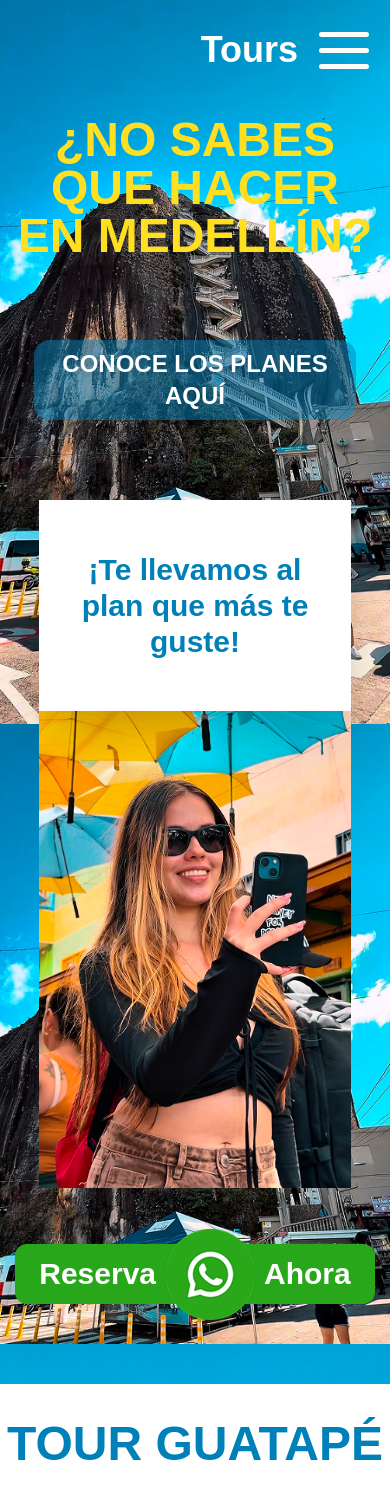
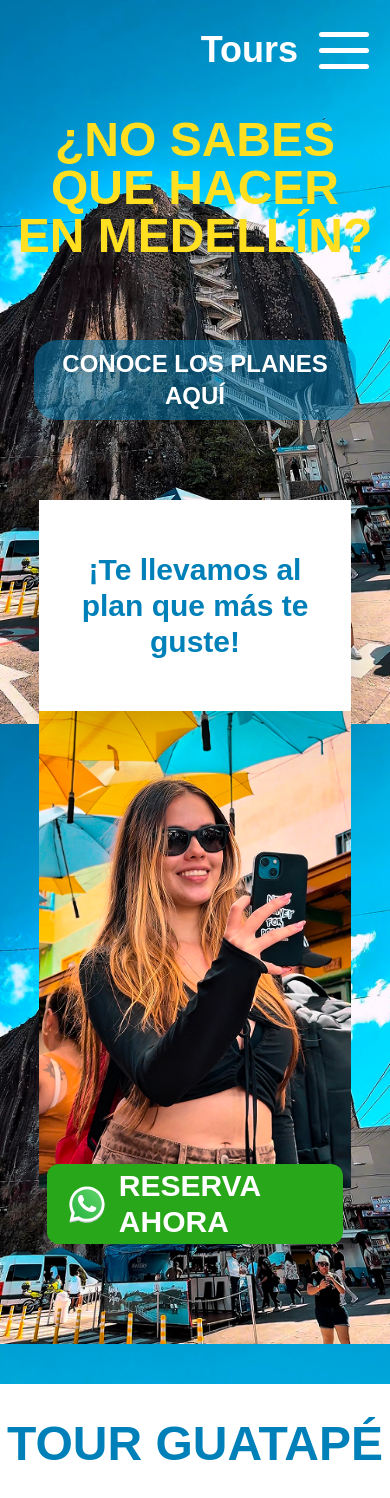
Before and after one commit to CarlosFranco97/planes-medellin, a React (Vite) app: page / in a window 390 px wide. Shown: the top 1498 px of the page. Built offline with nearby package versions, Linux system fonts and the light colour scheme.

Commit message:
Se genera componente de boton, se ajustan tamaños para pantallas mas grandes

```diff
--- /dev/null
+++ b/src/components/ButtonReserva.jsx
@@ -0,0 +1,30 @@
+const ButtonReserva = () => {
+    const numeroTelefono = "573022764759";
+
+    const mensaje = "Hola, me gustaría conocer Medellín con ustedes";
+
+    const codificarMensaje = encodeURIComponent(mensaje);
+
+    const whatsappUrl = `https://wa.me/${numeroTelefono}?text=${codificarMensaje}`;
+
+    return (
+    <a
+        href={whatsappUrl}
+        target='_blank'
+        rel="noopener noreferrer"
+        className="
+        flex justify-center items-center gap-3 bg-[#29A71A] text-white text-3xl p-5 mb-25 h-20 w-[95%] rounded-xl font-black shadow-2xl cursor-pointer lg:text-6xl lg:mb-25 lg:rounded-full lg:w-[90%] lg:h-25 xl:text-8xl xl:w-[35%] xl:h-60 2xl:w-[80%] 2xl:mb-100"
+    >
+        <img
+            className="w-10 lg:h-10 sm:w-15 sm:h-15 lg:w-35 lg:h-35"
+            src="/public/whatsapp.svg"
+            alt="whatsapp"
+
+        />
+        RESERVA AHORA
+    </a>
+
+    )
+}
+
+export default ButtonReserva;
--- a/src/components/Home.jsx
+++ b/src/components/Home.jsx
@@ -1,14 +1,14 @@
 const Home = () => {
     return (
-        <section className="flex justify-center w-full h-[400px] lg:h-[900px] sm:min-h-screen xl:min-h-screen">
+        <section className="flex justify-center w-full h-[400px] lg:h-[900px] sm:min-h-screen xl:min-h-screen 2xl:min-h-screen">
 
-            <div className="flex flex-col justify-start gap-20 items-center p-4 max-w-full min-h-screen lg:flex lg:flex-col lg:justify-evenly">
+            <div className="flex flex-col justify-start gap-20 items-center p-4 max-w-full min-h-screen lg:flex lg:flex-col lg:justify-evenly 2xl:justify-center">
 
-                <h1 className="text-yellow-300 text-center max-w-full font-extrabold text-5xl sm:text-8xl lg:text-9xl xl:text-[15rem] 2xl:text-[28rem]">
+                <h1 className="text-yellow-300 text-center max-w-full font-extrabold text-5xl sm:text-8xl lg:text-9xl xl:text-[15rem] 2xl:text-[12rem] 2xl:mt-20">
                     ¿NO SABES QUE HACER EN MEDELLÍN?
                 </h1>
 
-                <button className="bg-[#0080B9]/50 text-white w-[90%] h-20 rounded-2xl text-2xl cursor-pointer font-black hover:bg-[#0080B9]/30 shadow-2xl transition-all duration-900 sm:h-20 sm:w-[85%] sm:text-3xl lg:text-4xl lg:w-[60%] lg:h-25 xl:text-[4rem] xl:w-[800px] xl:h-50 2xl:w-[35%] 2xl:h-80 2xl:text-[6rem]">
+                <button className="bg-[#0080B9]/50 text-white w-[90%] h-20 rounded-3xl text-2xl cursor-pointer font-black hover:bg-[#0080B9]/30 shadow-2xl transition-all duration-900 sm:h-20 sm:w-[85%] sm:text-3xl lg:text-4xl lg:w-[60%] lg:h-25 xl:text-[4rem] xl:w-[800px] xl:h-50 2xl:w-[70%] 2xl:h-80 2xl:text-[5rem]">
                      CONOCE LOS PLANES AQUÍ
                 </button>
 
--- a/src/components/ReservaAhora.jsx
+++ b/src/components/ReservaAhora.jsx
@@ -1,13 +1,7 @@
-import whatsapp from '../assets/whatsapp.png'
+import ButtonReserva from './ButtonReserva';
 
 const ReservaAhora = () => {
 
-    const numeroTelefono = "573022764759";
-    const mensaje = "Hola, me gustaría conocer Medellín con ustedes";
-
-    const codificarMensaje = encodeURIComponent(mensaje);
-
-    const whatsappUrl = `https://wa.me/${numeroTelefono}?text=${codificarMensaje}`;
 
 
     return (
@@ -15,30 +9,10 @@ const ReservaAhora = () => {
 
             <div className="bg-[url(../src/assets/tour-guatape.png)] bg-no-repeat bg-contain bg-center flex flex-col justify-between items-center min-h-screen w-[80%]">
 
-                <p className="flex justify-center items-center w-full p-5 h-[25%] bg-white text-[#0080B9] text-3xl text-center font-black shadow-2xl sm:text-4xl sm:w-[80%] md:w-[70%] lg:h-60 lg:w-[90%] lg:text-7xl xl:text-9xl xl:h-70 2xl:text-[15rem] 2xl:w-[60%] 2xl:h-[25%]">
+                <p className="flex justify-center items-center w-full p-5 h-[25%] bg-white text-[#0080B9] text-3xl text-center font-black shadow-2xl sm:text-4xl sm:w-[80%] md:w-[70%] lg:h-60 lg:w-[90%] lg:text-7xl xl:text-9xl xl:h-70 2xl:text-[9rem] 2xl:w-[70%] 2xl:h-[25%]">
                     ¡Te llevamos al plan que más te guste!
                 </p>
-                <a
-                    href={whatsappUrl}
-                    target='_blank'
-                    rel="noopener noreferrer"
-                    className="
-                    flex justify-around items-center bg-[#29A71A] text-white text-3xl p-5 mb-10 h-15 w-90 rounded-xl font-bold cursor-pointer lg:text-6xl lg:mb-25 lg:rounded-3xl lg:w-[90%] lg:h-25 xl:text-8xl xl:w-[35%] xl:h-60">
-
-                    <span className='2xl:text-[9rem]'>
-                        Reserva
-                    </span>
-                    <img
-                        src={whatsapp}
-                        alt="logo-whatsapp"
-                        className='lg:w-40 lg:h-40 xl:h-90 xl:w-90'
-                    />
-                    <span className='2xl:text-[9rem]'>
-                        Ahora
-                    </span>
-
-                </a>
-
+               <ButtonReserva />
             </div>
 
         </section>
```
Also changed, not shown: public/whatsapp.svg (added).
